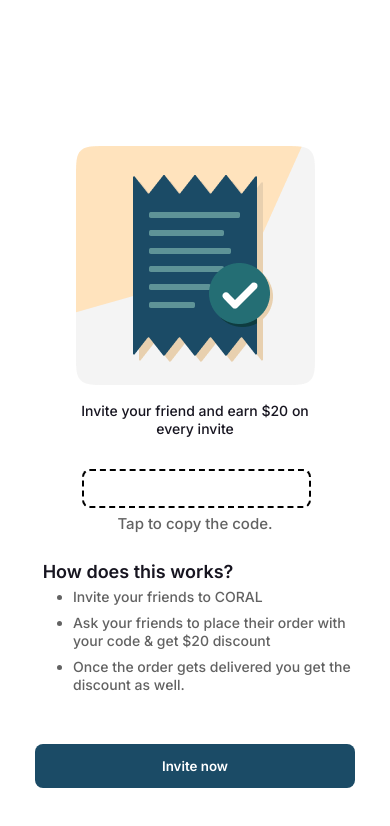
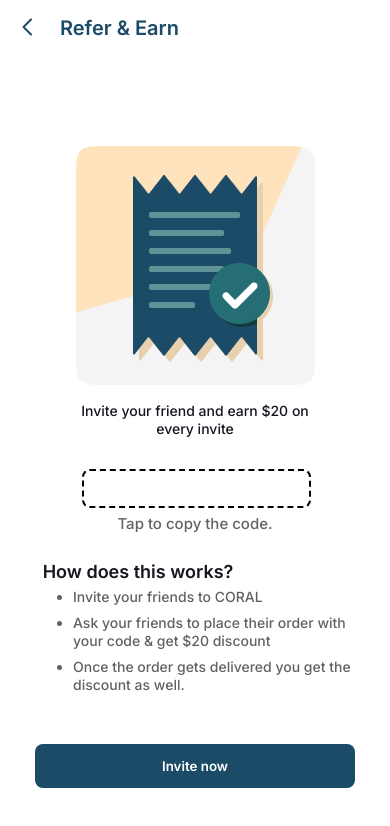
Before and after one commit to Gabriel-Lassen/E-Commerce-CodeVerse, a React (Vite) app in the folder codeverse/: page /profile/referandearn in a window 390 px wide. Shown: the top 826 px of the page. Built offline with nearby package versions, Linux system fonts and the light colour scheme.

Commit message:
add: correct route and change the footer and header for the page

```diff
--- a/codeverse/src/components/Refer-Earn/index.jsx
+++ b/codeverse/src/components/Refer-Earn/index.jsx
@@ -1,25 +1,8 @@
 import styles from "../Refer-Earn/styles.module.scss";
 import imgRE from "../../assets/imgs/Refer&Earn.png";
-import Footer from "../Footer";
-import Header from "../../components/Header";
-
-import { useState, useEffect } from "react";
 
 const ReferandEarn = () => {
-  const [hidden, setHidden] = useState(false);
-
-  useEffect(() => {
-    const handleHidden = () => {
-      setHidden(window.innerWidth >= 768);
-    };
-
-    handleHidden();
-
-    window.addEventListener("resize", handleHidden);
-  });
   return (
-    <>
-      {hidden && <Header />}
     <div className={styles.container}>
       <img src={imgRE} alt="" />
       <div className={styles.invite}>
@@ -42,16 +25,12 @@ const ReferandEarn = () => {
               Ask your friends to place their order with your code & get $20
               discount
             </li>
-              <li>
-                Once the order gets delivered you get the discount as well.
-              </li>
+            <li>Once the order gets delivered you get the discount as well.</li>
           </ul>
         </div>
         <button className={styles.button}>Invite now</button>
       </div>
     </div>
-      {hidden && <Footer />}
-    </>
   );
 };
 
--- a/codeverse/src/pages/ReferAndEarn/index.jsx
+++ b/codeverse/src/pages/ReferAndEarn/index.jsx
@@ -1,10 +1,32 @@
-import React from "react";
 import ReferandEarn from "../../components/Refer-Earn";
+import Header from "../../components/Header";
+import Footer from "../../components/Footer";
+import BtnBackForPage from "../../components/BtnBackForPage";
+import ArrowSvg from "../../components/ArrowSvg";
+
+import { useState, useEffect } from "react";
 
 const ReferAndEarn = () => {
+  const [hidden, setHidden] = useState(false);
+
+  useEffect(() => {
+    const handleHidden = () => {
+      setHidden(window.innerWidth >= 768);
+    };
+
+    handleHidden();
+
+    window.addEventListener("resize", handleHidden);
+  });
   return (
     <div>
+      {hidden && <Header />}
+      <BtnBackForPage
+        svg={<ArrowSvg color="var(--Primary)" direction="left" />}
+        text="Refer & Earn"
+      />
       <ReferandEarn />
+      {hidden && <Footer />}
     </div>
   );
 };
--- a/codeverse/src/routes/routes.jsx
+++ b/codeverse/src/routes/routes.jsx
@@ -9,7 +9,7 @@ import Profile from "../pages/Profile";
 import Categories from "../pages/Categories";
 import Products from "../pages/Products";
 import ProductsByCategoy from "../pages/ProductsByCategory";
-import ReferandEarn from "../components/Refer-Earn";
+import ReferAndEarn from "../pages/ReferAndEarn";
 
 const Rotas = () => {
   return (
@@ -25,7 +25,7 @@ const Rotas = () => {
       <Route path="/mycart" element={<MyCart />} />
       <Route path="/profile" element={<Profile />} />
       <Route path="/profile/personalinformation" element={""} />
-      <Route path="/profile/referandearn" element={<ReferandEarn />} />
+      <Route path="/profile/referandearn" element={<ReferAndEarn />} />
       <Route path="/profile/myorders" element={""} />
       <Route path="/profile/mywishlist" element={<WishList />} />
       <Route path="/profile/myreviews" element={""} />
```
Lines whose indentation alone changed are shown as unchanged.
